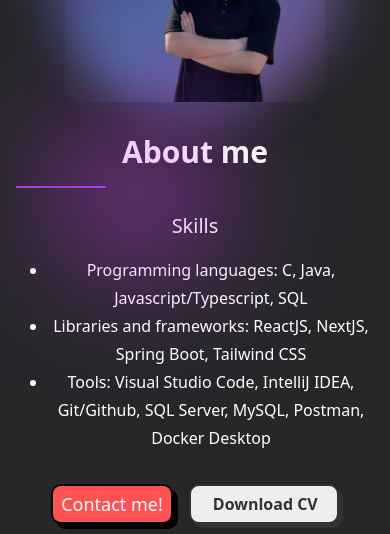
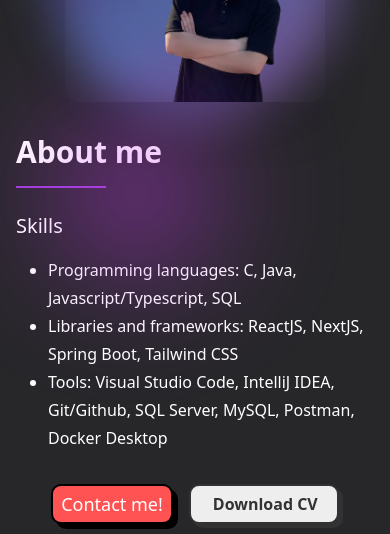
Before and after one commit to nvdekay/my-portfolio, a React (Vite) app: page / in a window 390 px wide. Shown: the part 980-1514 px from the top of the page. Built offline with nearby package versions, Linux system fonts and the light colour scheme.

Commit message:
chore: fix responsive

```diff
--- a/src/pages/About.jsx
+++ b/src/pages/About.jsx
@@ -31,14 +31,16 @@ function About() {
                     className="text-center lg:text-left relative lg:mt-28"
                 >
                     <div className="absolute z-0 w-40 h-40 sm:w-60 sm:h-60 bg-[#cd3cf5] rounded-full blur-3xl opacity-50 -top-5 left-10"></div>
-                    <header>
+                    <header className='flex flex-col items-start'>
                         <h1 className="text-3xl sm:text-4xl md:text-5xl lg:text-6xl font-bold mb-4 sm:mb-6">
                             About me
                         </h1>
+                        <hr className="border-t-2 border-[#9c3fda] w-1/4 mb-6 sm:mb-8 self-start" />
                     </header>
-                    <hr className="border-t-2 border-[#9c3fda] w-1/4 mb-6 sm:mb-8" />
+
+                    <div className="flex flex-col items-start">
                         <h3 class="text-tertiary-dark text-xl md:text-3xl font-medium mb-4 transition-all duration-300">Skills</h3>
-                    <ul class="text-tertiary-dark/70 leading-7 transition-all duration-300 list-disc ml-8 mb-8">
+                        <ul class="text-tertiary-dark/70 leading-7 transition-all duration-300 list-disc ml-8 mb-8 text-left">
                             <li>
                                 <span class="font-medium">Programming languages: </span>
                                 <span>C, Java, Javascript/Typescript, SQL</span>
@@ -52,6 +54,8 @@ function About() {
                                 <span>Visual Studio Code, IntelliJ IDEA, Git/Github, SQL Server, MySQL, Postman, Docker Desktop</span>
                             </li>
                         </ul>
+
+                    </div>
                     <footer className="flex flex-row gap-4 flex-wrap justify-center lg:justify-start">
                         <a
                             href=""
--- a/src/pages/Certificates.jsx
+++ b/src/pages/Certificates.jsx
@@ -66,7 +66,7 @@ const CertificateCard = ({ image, title, issuer, description, link }) => (
 
 const Certificates = () => {
     return (
-        <main id="certificates" className="p-4 ml-0 md:ml-60 min-h-screen mt-48">
+        <main id="certificates" className="p-4 ml-0 lg:ml-60 min-h-screen mt-48">
             <section data-aos="fade-up" data-aos-delay="300">
                 <header className="text-center relative">
                     <img
--- a/src/pages/Projects.jsx
+++ b/src/pages/Projects.jsx
@@ -3,7 +3,7 @@ import React from 'react'
 
 const ProjectCard = ({ image, title, description, technologies, link }) => {
     return (
-        <article className='relative bg-gray-800 rounded overflow-hidden shadow-lg group w-full max-w-sm mx-auto'>
+        <article className='relative bg-gray-800 rounded overflow-hidden shadow-lg group w-full max-w-sm mx-auto '>
             <div className="absolute z-0 w-40 h-40 sm:w-60 sm:h-60 bg-[#3cbff5] rounded-full blur-3xl opacity-50 -top-5 left-10"></div>
 
 
@@ -83,7 +83,7 @@ function Projects() {
         }
     ]
     return (
-        <main id='projects' className='p-4 ml-0 md:ml-60 min-h-screen'>
+        <main id='projects' className='p-4 ml-0 lg:ml-60 min-h-screen'>
             <section
                 data-aos='fade-up'
                 data-aos-delay='300'
@@ -115,7 +115,7 @@ function Projects() {
             <section
                 data-aos='fade-up'
                 data-aos-delay='500'
-                className='grid grid-cols-1 sm:grid-cols-2 lg:grid-cols-3 gap-8 mt-36 sm:mt-64 px-36'
+                className='grid grid-cols-1 sm:grid-cols-2 lg:grid-cols-3 gap-8 mt-36 sm:mt-64 px-6 sm:px-12 lg:px-24'
             >
                 {listProjects.map((project, index) => (
                     <ProjectCard
```
Lines whose indentation alone changed are shown as unchanged.
